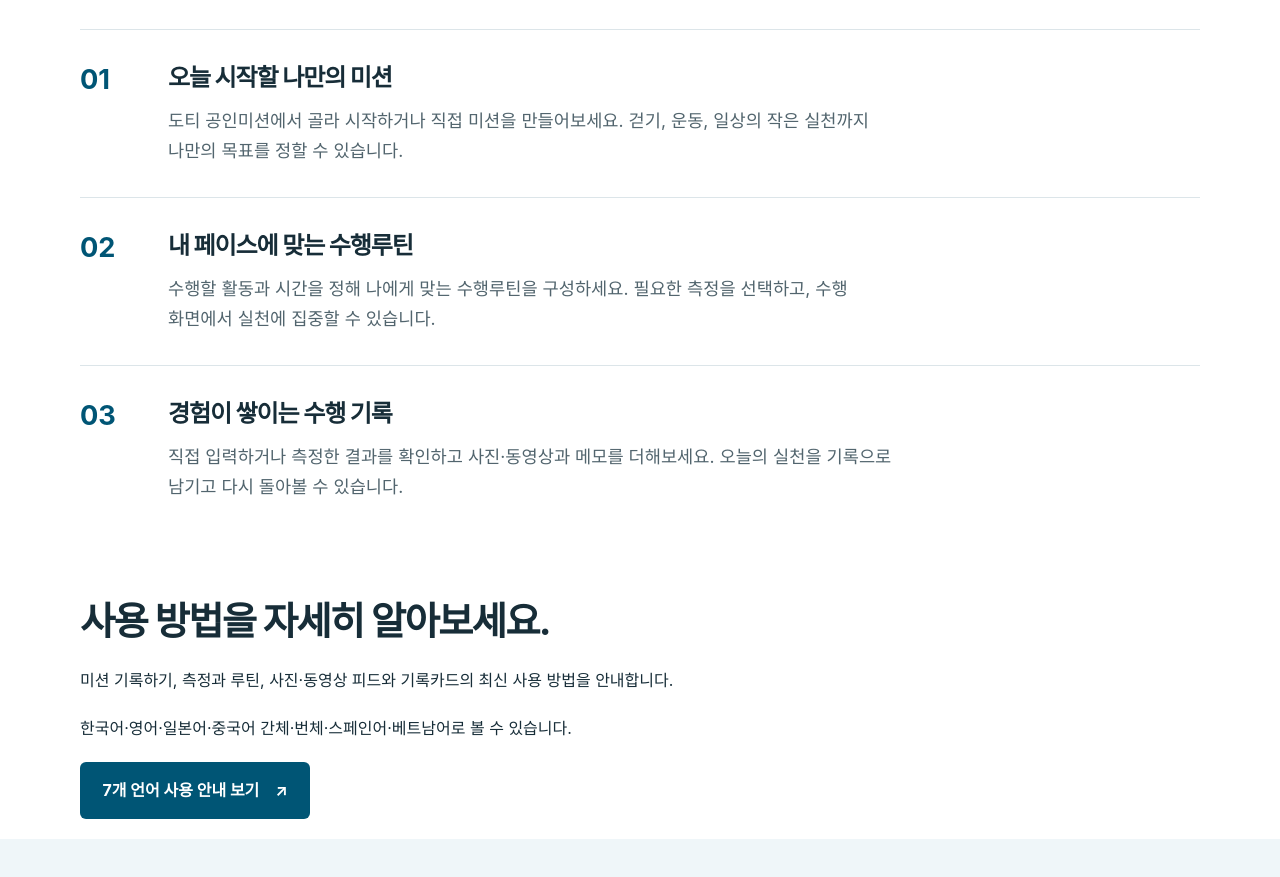
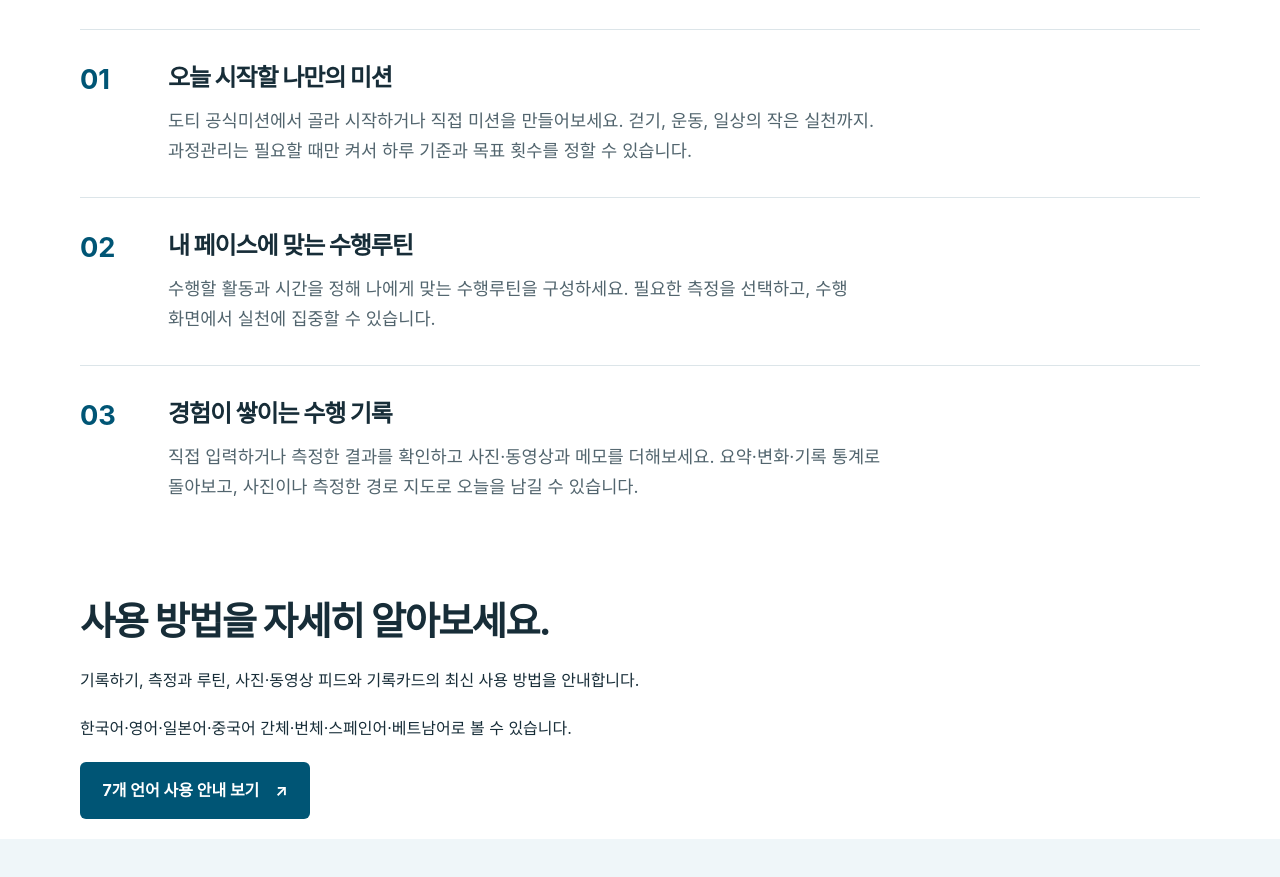
Before and after one commit to opensky-doti/opensky-doti.github.io, a plain HTML site: page site/dotidoit/index.html in a window 1280 px wide. Shown: the part 719-1596 px from the top of the page. Drawn offline with Linux system fonts and the light colour scheme.

Commit message:
도티두잇 안내에 공식미션과 최신 기록 흐름 반영

```diff
--- a/site/dotidoit/index.html
+++ b/site/dotidoit/index.html
@@ -28,14 +28,14 @@
     <section class="features wrap" aria-labelledby="features-title">
       <h2 id="features-title">정하고, 실천하고, 남기세요.</h2>
       <ol class="feature-list">
-        <li><span class="step-number" aria-hidden="true">01</span><div><h3>오늘 시작할 나만의 미션</h3><p>도티 공인미션에서 골라 시작하거나 직접 미션을 만들어보세요. 걷기, 운동, 일상의 작은 실천까지 나만의 목표를 정할 수 있습니다.</p></div></li>
+        <li><span class="step-number" aria-hidden="true">01</span><div><h3>오늘 시작할 나만의 미션</h3><p>도티 공식미션에서 골라 시작하거나 직접 미션을 만들어보세요. 걷기, 운동, 일상의 작은 실천까지. 과정관리는 필요할 때만 켜서 하루 기준과 목표 횟수를 정할 수 있습니다.</p></div></li>
         <li><span class="step-number" aria-hidden="true">02</span><div><h3>내 페이스에 맞는 수행루틴</h3><p>수행할 활동과 시간을 정해 나에게 맞는 수행루틴을 구성하세요. 필요한 측정을 선택하고, 수행 화면에서 실천에 집중할 수 있습니다.</p></div></li>
-        <li><span class="step-number" aria-hidden="true">03</span><div><h3>경험이 쌓이는 수행 기록</h3><p>직접 입력하거나 측정한 결과를 확인하고 사진·동영상과 메모를 더해보세요. 오늘의 실천을 기록으로 남기고 다시 돌아볼 수 있습니다.</p></div></li>
+        <li><span class="step-number" aria-hidden="true">03</span><div><h3>경험이 쌓이는 수행 기록</h3><p>직접 입력하거나 측정한 결과를 확인하고 사진·동영상과 메모를 더해보세요. 요약·변화·기록 통계로 돌아보고, 사진이나 측정한 경로 지도로 오늘을 남길 수 있습니다.</p></div></li>
       </ol>
     </section>
     <section class="wrap" aria-labelledby="guide-title">
       <h2 id="guide-title">사용 방법을 자세히 알아보세요.</h2>
-      <p>미션 기록하기, 측정과 루틴, 사진·동영상 피드와 기록카드의 최신 사용 방법을 안내합니다.</p>
+      <p>기록하기, 측정과 루틴, 사진·동영상 피드와 기록카드의 최신 사용 방법을 안내합니다.</p>
       <p>한국어·영어·일본어·중국어 간체·번체·스페인어·베트남어로 볼 수 있습니다.</p>
       <p><a class="button" href="https://kizwond.github.io/doti_doit_web/">7개 언어 사용 안내 보기 <span aria-hidden="true">↗</span></a></p>
     </section>
```
Also changed, not shown: 1 other file.
